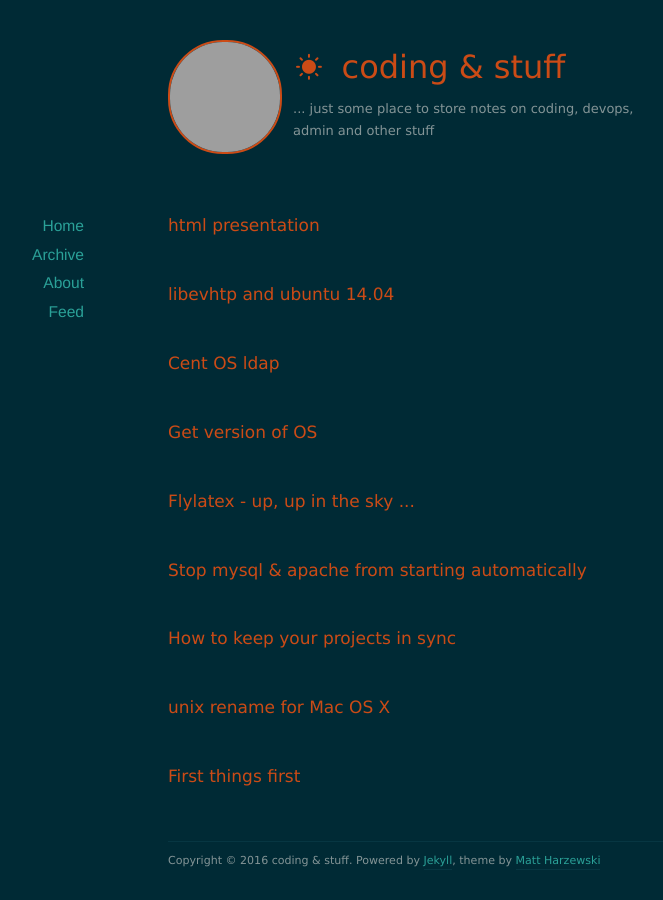
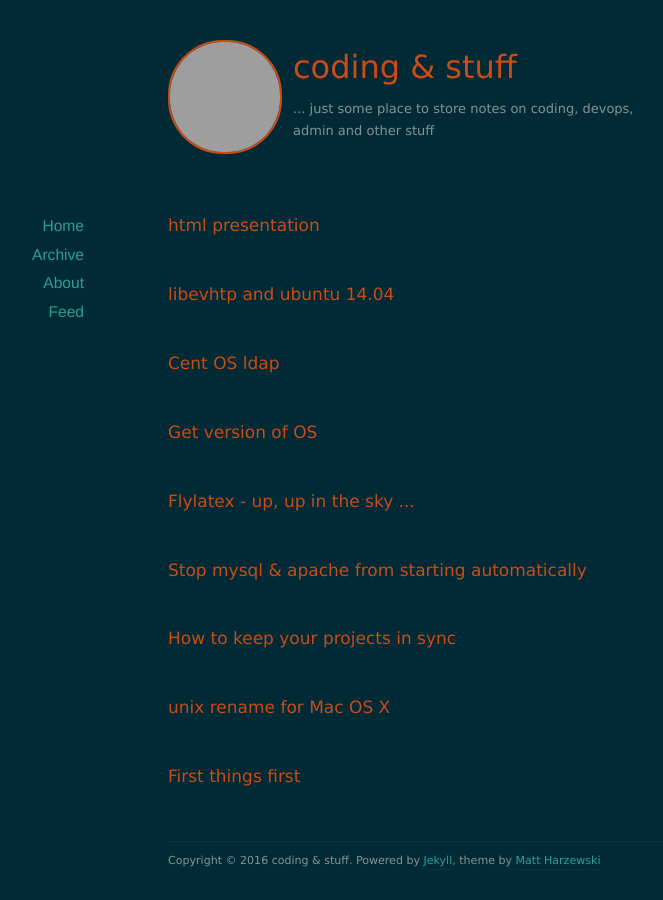
Before and after one commit to grossjonas/grossjonas.github.com, a Jekyll site: the page built from archives/index.html, in a window 1280 px wide. Shown: the whole page, without its empty margins (222-885 px from the left). Built offline with Jekyll 4.4.1, drawn with Linux system fonts in a browser that asks for light colours; grey boxes are pictures that could not be loaded.

Commit message:
remove IE9 shim and sun icon

```diff
--- a/_layouts/default.html
+++ b/_layouts/default.html
@@ -4,11 +4,6 @@
   <meta charset="UTF-8">
   <title>{{ page.title }}</title>
   <meta name="viewport" content="width=device-width">
-
-  <!--[if lt IE 9]>
-    <script src="http://html5shiv.googlecode.com/svn/trunk/html5.js"></script>
-  <![endif]-->
-
   <link href="/assets/css/style.css" rel="stylesheet" />
   <link href="/assets/css/colors-dark.css" rel="stylesheet" />
 </head>
@@ -19,7 +14,7 @@
       <img alt="gravatar" src="https://secure.gravatar.com/avatar/f77d91f8e6da14e2a4294bc35714ea6f?s=110&d=identicon" />
     </div>
     <div id="right">
-      <h1><a href="/"><i class="icon-sun"></i> {{ site.name }}</a></h1>
+      <h1><a href="/">{{ site.name }}</a></h1>
       <p>{{ site.description }}</p>
     </div>
   </header>
```
